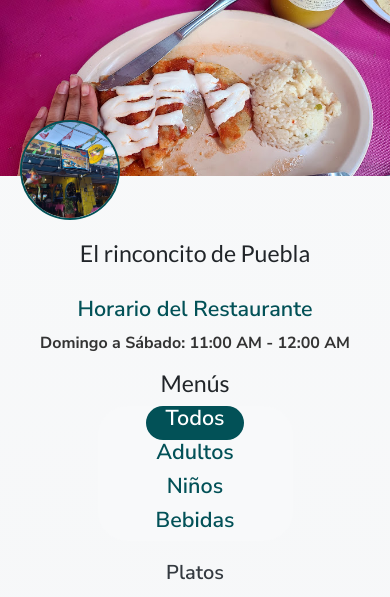
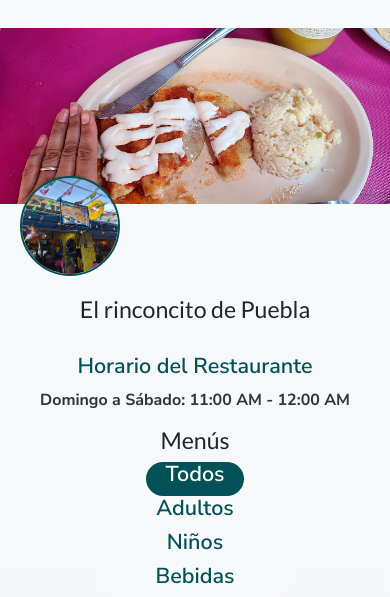
Before and after one commit to hharieta/TuComida, a Python web app: template templates/restaurant13.html in a window 390 px wide. Shown: the part 80-677 px from the top of the page. Run offline with Jinja, Linux system fonts and the light colour scheme; the template is opened without the code that fills it, so the values that code supplies are empty; some libraries are stand-ins or nearby versions.

Commit message:
Fixed cover foto

```diff
--- a/static/css/restaurant.css
+++ b/static/css/restaurant.css
@@ -38,6 +38,8 @@
 }
 
 .cover-photo {
+    display: flex;
+    align-items: center;
     position: relative;
     height: 18.5rem;
     overflow: hidden;
@@ -245,10 +247,10 @@
         text-align: left;
     }
 
-    .cover-photo {
+    /* .cover-photo {
         height: auto;
         border-radius: 0;
-    }
+    } */
     .menu-categories {
         flex-direction: column;
         background: var(--bg-color);
@@ -290,10 +292,10 @@
         text-align: left;
     }
 
-    .cover-photo {
+    /* .cover-photo {
         border-radius: 0;
         height: auto;
-    }
+    } */
     .menu-categories {
         flex-direction: column;
         background: var(--bg-color);
```
